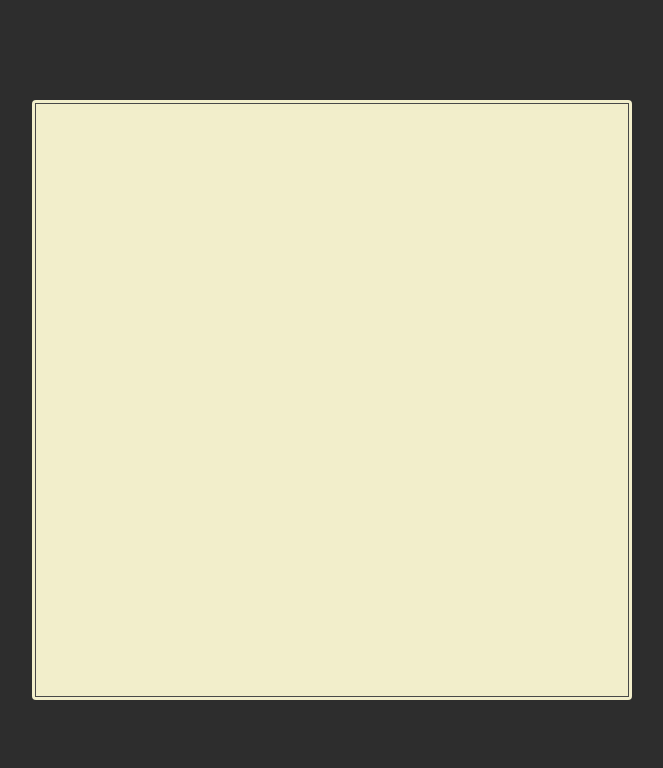
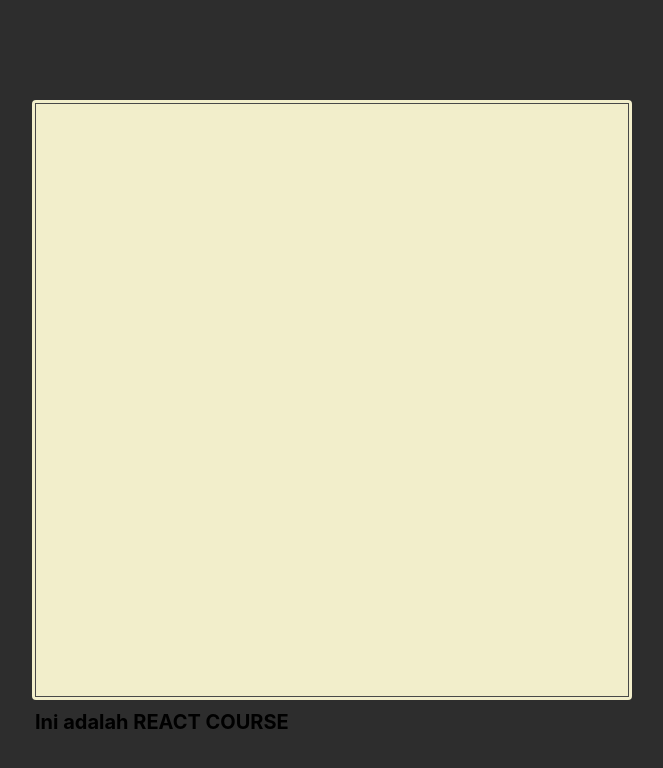
Before and after one commit to humaidihis20/React-Course, a website: page index.html in a window 1280 px wide. Shown: the whole page, without its empty margins (308-971 px from the left). Drawn offline with Linux system fonts and the light colour scheme.

Commit message:
judul react

```diff
--- a/index.html
+++ b/index.html
@@ -10,6 +10,7 @@
   <body>
     <div class="container">
       <div class="frame"></div>
+      <h1>Ini adalah REACT COURSE</h1>
     </div>
   </body>
 </html>
```
